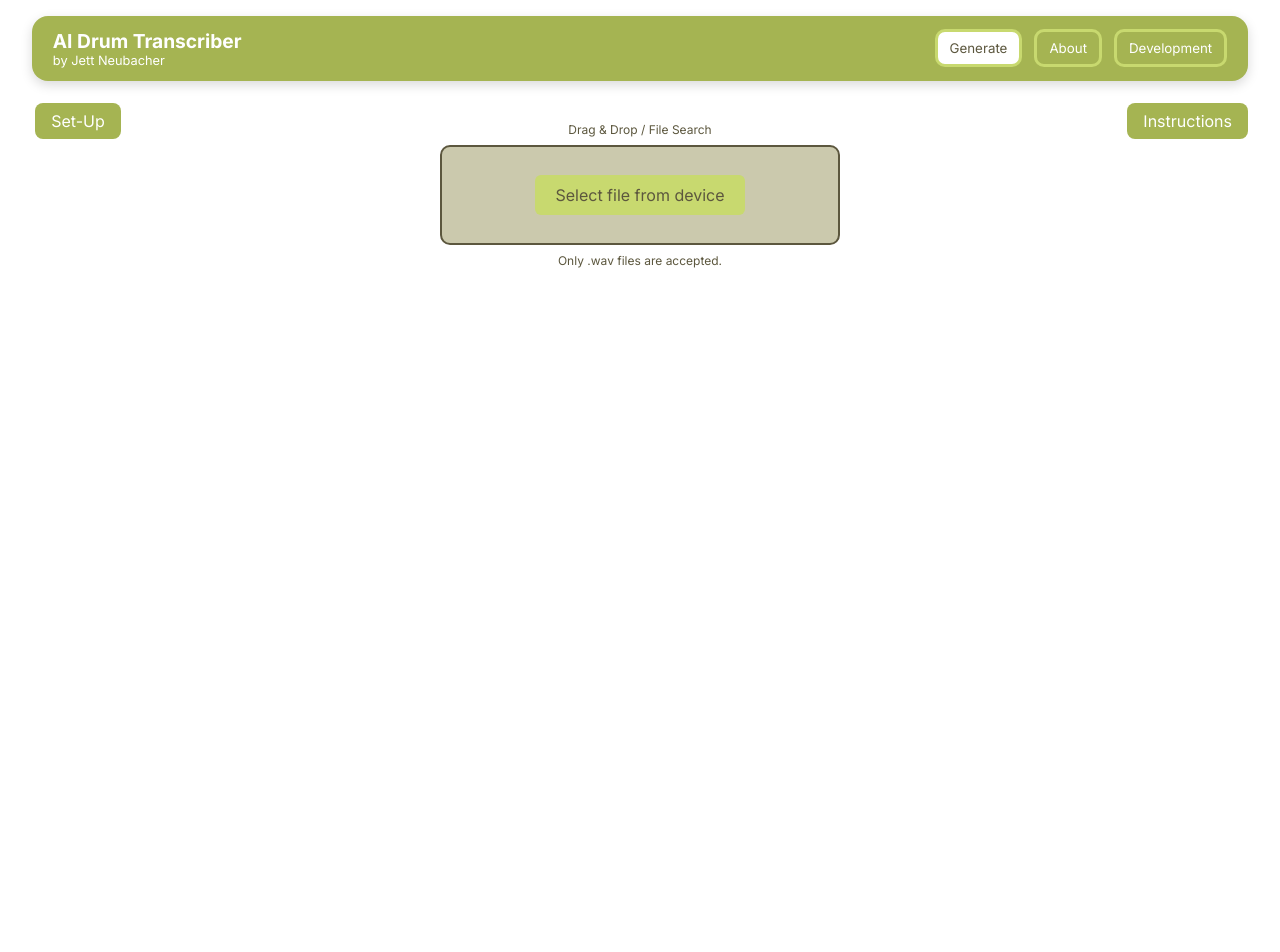
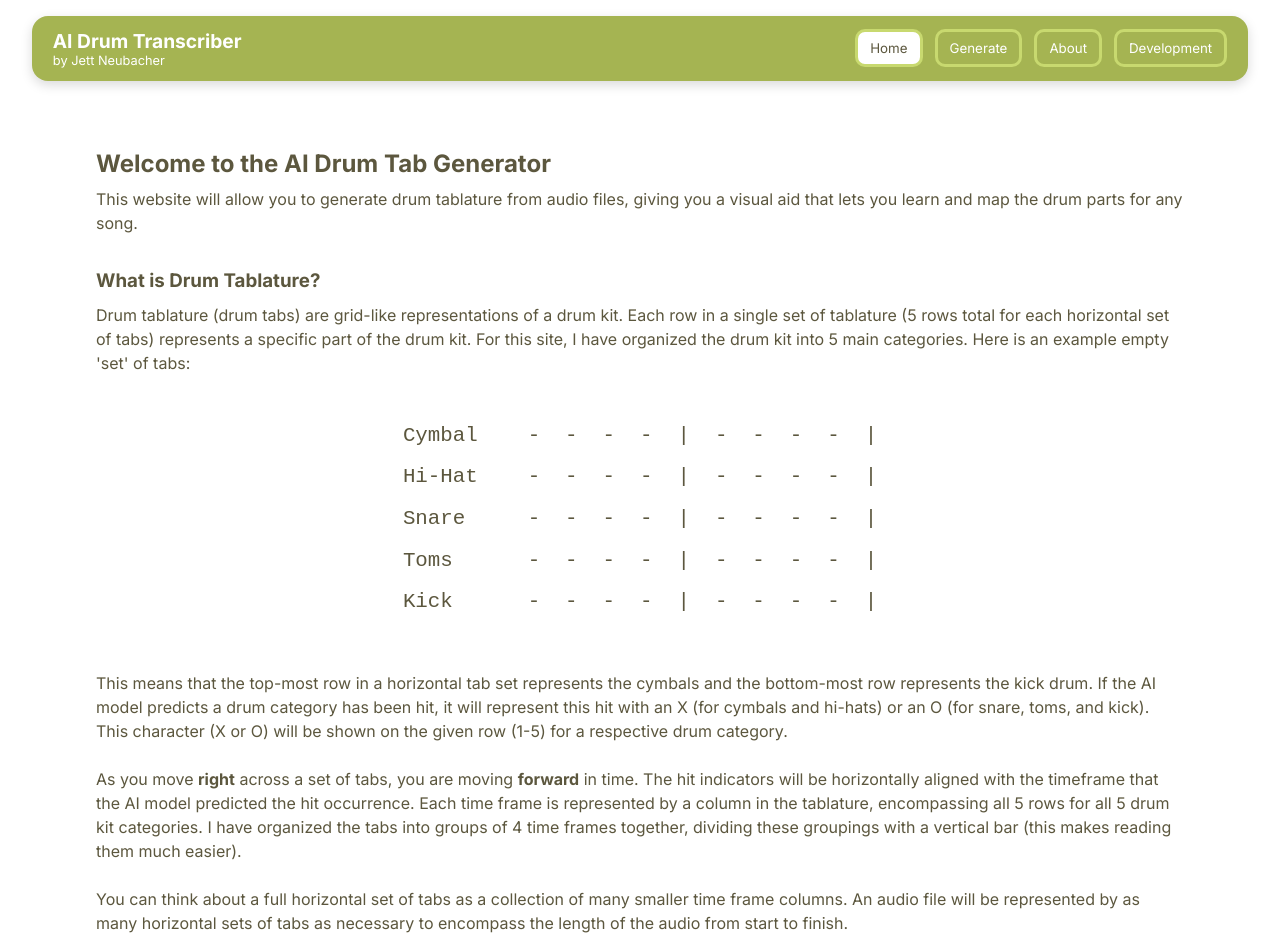
Before and after one commit to jettneubacher/DrumTabs, a React (Vite) app: page / in a window 1280 px wide. Shown: the top 952 px of the page. Before the commit the page ends 800 px from the top, so only its background shows below. Built offline with nearby package versions, Linux system fonts and the light colour scheme.

Commit message:
home section

```diff
--- a/src/App.jsx
+++ b/src/App.jsx
@@ -9,7 +9,7 @@ import Home from "./components/Home.jsx";
 import "./App.css";
 
 function App() {
-  const [activePage, setActivePage] = useState("generate");
+  const [activePage, setActivePage] = useState("home");
   const [uploadedFile, setUploadedFile] = useState(null);
   const [stableFile, setStableFile] = useState("");
   const [model, setModel] = useState("model1");
@@ -106,6 +106,7 @@ function App() {
       <Header setActivePage={setActivePage} activePage={activePage} />
       <div className="page-content">
         {activePage === "about" && <About />}
+        {activePage === "home" && <Home />}
         {activePage === "generate" && (
           <Generate
             file={uploadedFile}
--- a/src/components/Header.jsx
+++ b/src/components/Header.jsx
@@ -13,6 +13,12 @@ function Header({ setActivePage, activePage }) {
         </div>
 
         <div className="navbar-buttons">
+          <button
+            className={`nav-button ${activePage === "home" ? "active" : ""}`}
+            onClick={() => setActivePage("home")}
+          >
+            Home
+          </button>
           <button
             className={`nav-button ${
               activePage === "generate" ? "active" : ""
@@ -48,6 +54,15 @@ function Header({ setActivePage, activePage }) {
           <button
             className="menu-btn"
             onClick={() => {
+              setActivePage("home");
+              setMenuOpen(false);
+            }}
+          >
+            Home
+          </button>
+          <button
+            className="menu-btn"
+            onClick={() => {
               setActivePage("generate");
               setMenuOpen(false);
             }}
--- a/src/components/Home.jsx
+++ b/src/components/Home.jsx
@@ -1,5 +1,117 @@
+import "./css/Home.css";
+
 function Home() {
-  return <div>Home</div>;
+  return (
+    <div className="home">
+      <div className="home-title">
+        <h2>Welcome to the AI Drum Tab Generator</h2>
+      </div>
+      <p>
+        This website will allow you to generate drum tablature from audio files,
+        giving you a visual aid that lets you learn and map the drum parts for
+        any song.
+      </p>
+      <div className="home-section">
+        <h3 className="home-subtitle">What is Drum Tablature?</h3>
+        <p>
+          Drum tablature (drum tabs) are grid-like representations of a drum
+          kit. Each row in a single set of tablature (5 rows total for each
+          horizontal set of tabs) represents a specific part of the drum kit.
+          For this site, I have organized the drum kit into 5 main categories.
+          Here is an example empty 'set' of tabs:
+        </p>
+        <div className="home-ex-tabs">
+          {`Cymbal    -  -  -  -  |  -  -  -  -  |
+Hi-Hat    -  -  -  -  |  -  -  -  -  |
+Snare     -  -  -  -  |  -  -  -  -  |
+Toms      -  -  -  -  |  -  -  -  -  |
+Kick      -  -  -  -  |  -  -  -  -  |`}
+        </div>
+        <p>
+          This means that the top-most row in a horizontal tab set represents
+          the cymbals and the bottom-most row represents the kick drum. If the
+          AI model predicts a drum category has been hit, it will represent this
+          hit with an X (for cymbals and hi-hats) or an O (for snare, toms, and
+          kick). This character (X or O) will be shown on the given row (1-5)
+          for a respective drum category.
+        </p>
+        <br></br>
+        <p>
+          As you move <b>right</b> across a set of tabs, you are moving{" "}
+          <b>forward</b> in time. The hit indicators will be horizontally
+          aligned with the timeframe that the AI model predicted the hit
+          occurrence. Each time frame is represented by a column in the
+          tablature, encompassing all 5 rows for all 5 drum kit categories. I
+          have organized the tabs into groups of 4 time frames together,
+          dividing these groupings with a vertical bar (this makes reading them
+          much easier).
+        </p>
+        <br></br>
+        <p>
+          You can think about a full horizontal set of tabs as a collection of
+          many smaller time frame columns. An audio file will be represented by
+          as many horizontal sets of tabs as necessary to encompass the length
+          of the audio from start to finish.
+        </p>
+        <br></br>
+        <p>
+          Here is an example set of tabs with 2 groupings of 4 timeframes (8
+          timeframes total):
+        </p>
+        <div className="home-ex-tabs">
+          {`Cymbal    -  -  -  -  |  -  X  -  -  |
+Hi-Hat    -  -  X  -  |  -  -  -  -  |
+Snare     O  -  -  -  |  O  -  -  -  |
+Toms      -  -  -  -  |  -  -  -  -  |
+Kick      -  -  O  -  |  -  -  O  -  |`}
+        </div>
+        <p>
+          The cymbal row shows us that a cymbal hit occurred in the 6th time
+          frame. The Hi-Hat row shows a hit in the 3rd time frame. The Snare row
+          shows us hits in the 1st and 5th time frames. The Tom row shows no
+          hits during the 8 time frames. The Kick row shows us hits in the 3rd
+          and 7th time frames.
+        </p>
+        <p>
+          The column representing time frame 3 shows us hit indicators for both
+          the Hi-Hat and Kick. This is very common. It means that the AI model
+          has predicted that the Hi-Hat and Kick were hit at the same time.
+        </p>
+      </div>
+      <div className="home-section">
+        <h3 className="home-subtitle">How is AI Used in this Project?</h3>
+        <p>
+          This project uses artificial intelligence to ‘listen’ to an audio file
+          and translate the sound information into predictions for drum hits. An
+          AI model consists of layers of connected nodes. These nodes have
+          ‘weights’. When sound information is passed into my model, it checks
+          the information with the previously determined ‘weights’ and moves
+          through the layers, which grow in complexity. By the end of this
+          process, the model will have sent the given information through a path
+          of nodes (from layer to layer) that eventually ends on an actual
+          prediction. This prediction is a decimal value (0.0 to 1.0) that
+          corresponds to a drum category.
+        </p>
+        <br></br>
+        <p>
+          Each drum category is given its own unique prediction value for a
+          given time frame’s information. If the prediction value is above a
+          certain threshold (commonly 0.5), the model will conclude that the
+          drum category was hit during that time frame.
+        </p>
+        <br></br>
+        <p>
+          The aforementioned predetermined weights are given to each node during
+          the model training phase. I sent 30,000 timeframes through the model
+          with corresponding annotations. These annotations tell the model what
+          the expected prediction is for each time frame (the actual drum tabs).
+          The model then updates the weight values of each node based on the
+          actual drum hits that occurred so that it can accurately predict a new
+          time frame without knowing what is the expected/actual prediction.
+        </p>
+      </div>
+    </div>
+  );
 }
 
 export default Home;
--- /dev/null
+++ b/src/components/css/Home.css
@@ -0,0 +1,65 @@
+.home {
+    margin: 3rem 7.5%;
+    line-height: 1.5;
+}
+
+.home-title {
+    font-weight: bold;
+    padding-bottom: 0.3rem;
+}
+
+.home-section {
+    padding-left: 0;
+    padding-top: 2rem;
+}
+
+.home-subtitle {
+    padding-left: 0;
+    padding-bottom: 0.5rem;
+}
+
+
+.home-ex-tabs {
+    padding-bottom: 1rem;
+    padding-top: 0.5rem;
+    border-radius: 8px;
+    font-family: monospace;
+    white-space: pre; /* preserves spacing */
+    overflow-x: auto;
+    font-size: 1.3rem;
+    line-height: 2;
+    color: var(--dark);
+    margin: 2rem auto;
+    width: fit-content;
+    text-align: left;
+}
+
+
+
+
+@media (max-wdith: 700px) {
+    .home {
+        margin: 1rem 5%;
+    }
+    .home-ex-tabs {
+        font-size: 0.9rem;
+    }
+}
+
+ol, ul {
+    padding-left: 1.5rem;
+    list-style-type: initial;
+}
+
+ul {
+    list-style-type: disc;
+
+}
+
+ol {
+    list-style-type: decimal;
+}
+
+li {
+    margin-bottom: 0.5rem;
+}
```
